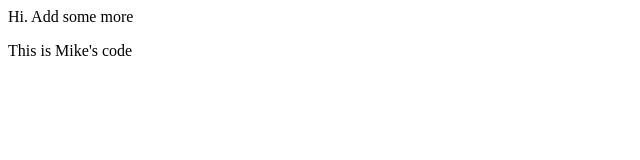
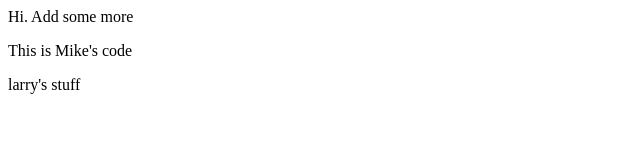
Before and after one commit to larrybuch/javascript-mornings, a plain HTML site: page index.html in a window 1280 px wide. Shown: the full height of the page, 0-640 px from the left. Drawn offline with Linux system fonts and the light colour scheme.

Commit message:
whatever

```diff
--- a/index.html
+++ b/index.html
@@ -9,6 +9,7 @@
   Add some more
 
 <p>This is Mike's code</p>
+<p>larry's stuff</p>
 
 </body>
 </html>
```
